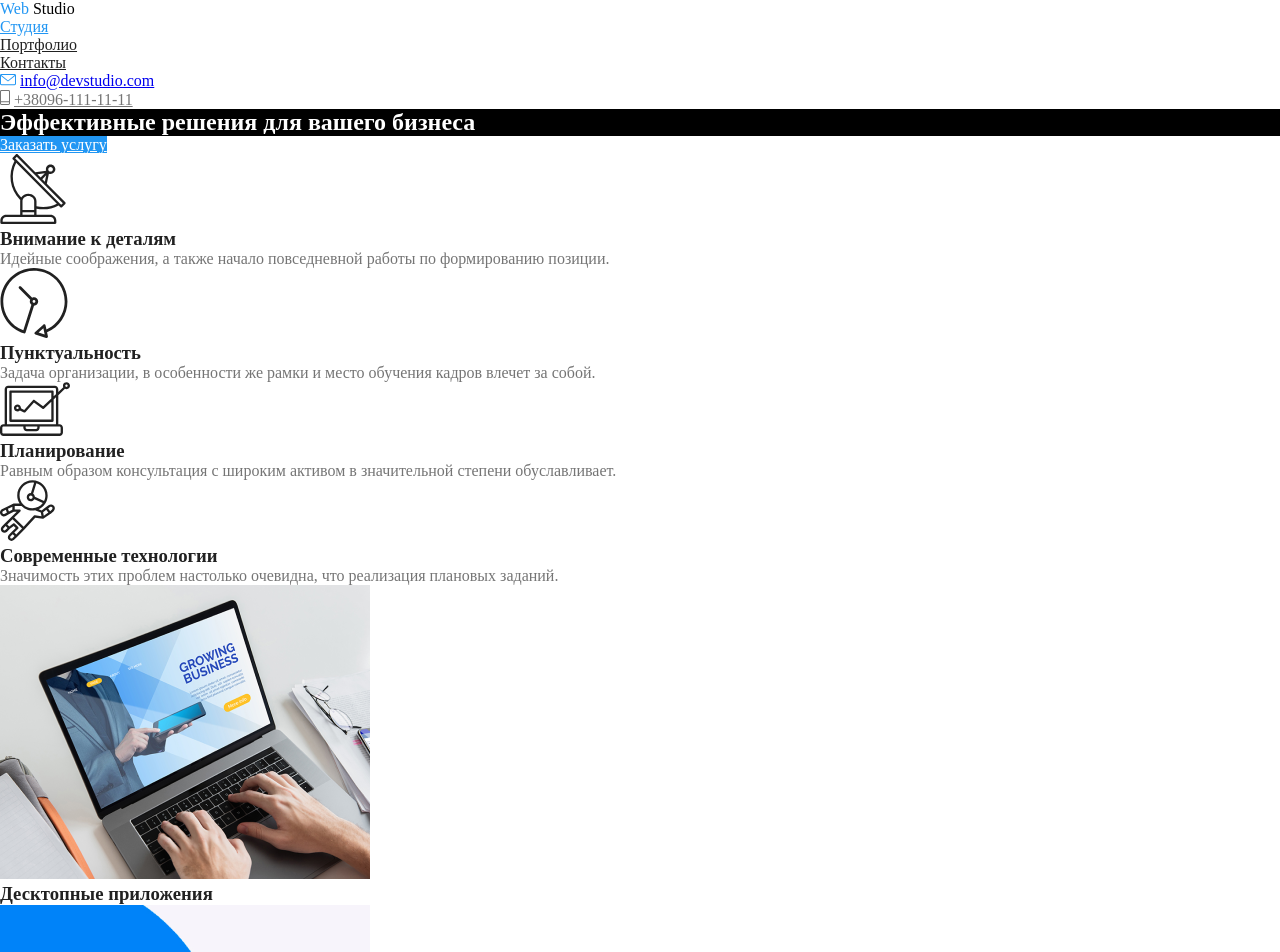
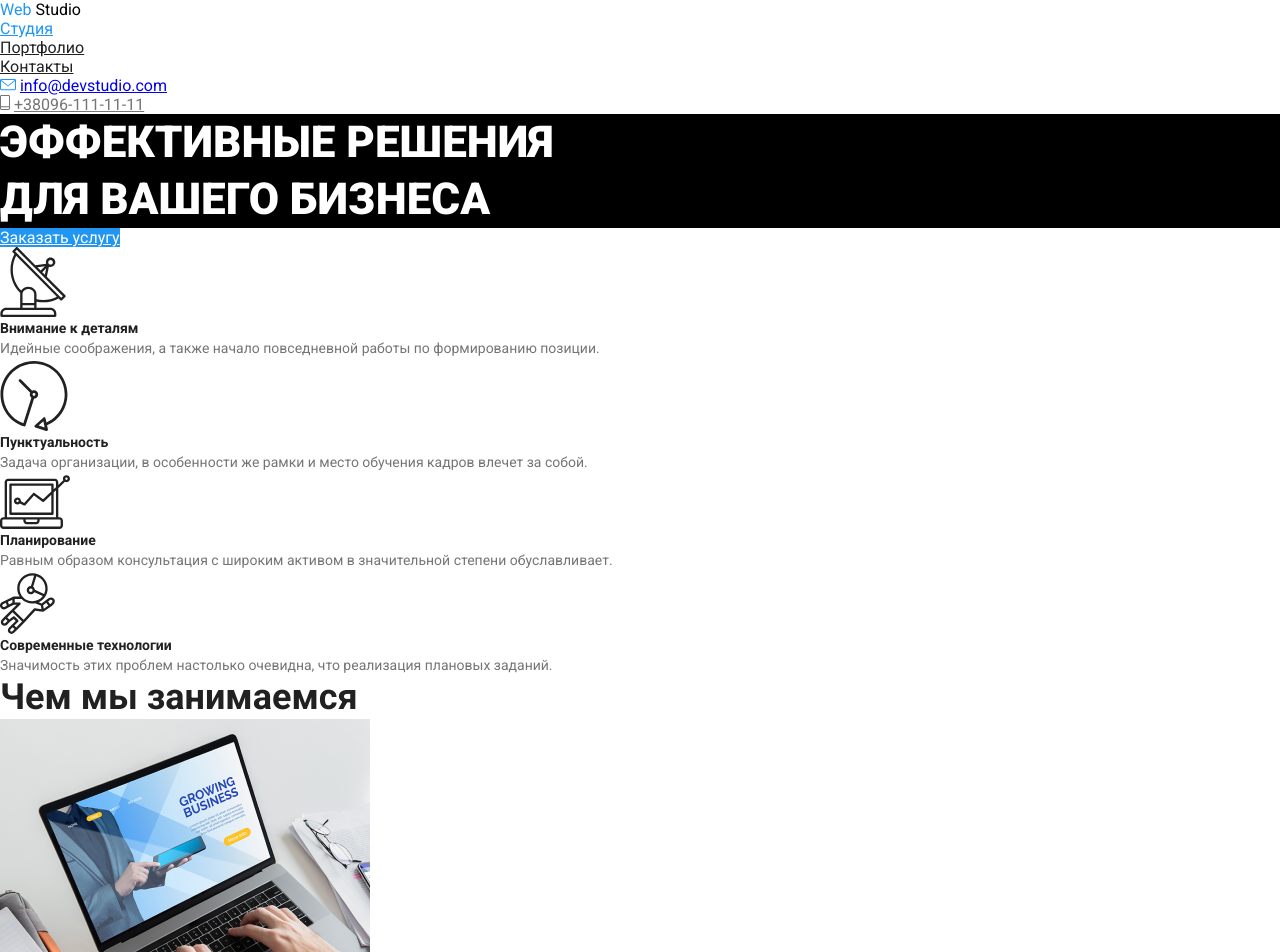
Before and after one commit to Vladislaw1/Home-Work2-, a plain HTML site: page index.html in a window 1280 px wide. Shown: the top 952 px of the page. Drawn offline with Linux system fonts and the light colour scheme.

Commit message:
Стилизирует текст на страницах

```diff
--- a/css/style.css
+++ b/css/style.css
@@ -13,8 +13,40 @@
 .page {
   background-color: #ffffff;
   color: var(--primary-text-color);
+  font-family: Roboto, sans-serif;
 }
-
+h1 {
+  font-family: Roboto, sans-serif;
+  font-weight: 900;
+  font-size: 44px;
+  line-height: 1.3;
+  text-transform: uppercase;
+}
+h2 {
+  font-family: Roboto, sans-serif;
+  font-weight: 700;
+  font-size: 36px;
+  line-height: 1.16;
+}
+.future-list h3 {
+  font-family: Roboto, sans-serif;
+  font-weight: 700;
+  font-size: 14px;
+  line-height: 1.14;
+}
+.future-list .text {
+  font-family: Roboto, sans-serif;
+  font-weight: 400;
+  font-size: 14px;
+  line-height: 1.7;
+}
+.work-list h3 {
+  font-family: Roboto, sans-serif;
+  font-weight: 700;
+  font-size: 14px;
+  line-height: 1.14;
+  text-transform: uppercase;
+}
 /*---Section---*/
 .section-title {
   color: var(--titel-text-color);
--- a/index.html
+++ b/index.html
@@ -4,6 +4,9 @@
 <head>
     <meta charset="UTF-8">
     <meta name="viewport" content="width=device-width, initial-scale=1.0">
+    <link rel="preconnect" href="https://fonts.gstatic.com">
+    <link href="https://fonts.googleapis.com/css2?family=Raleway&family=Roboto:wght@400;500;700;900&display=swap"
+        rel="stylesheet">
     <link rel="stylesheet" type="text/css" href="css/style.css">
     <title>Home-Work2</title>
 </head>
@@ -35,7 +38,7 @@
     <main>
         <!--Герой-->
         <section class="hero">
-            <h1 class="hero-title">Эффективные решения для вашего бизнеса</h1>
+            <h1 class="hero-title">Эффективные решения <br> для вашего бизнеса</h1>
             <a href="" class="button">Заказать услугу</a>
         </section>
         <!--Особенности-->
@@ -67,7 +70,7 @@
         </section>
         <!--Чем мы занимаемся-->
         <section class="section">
-            <h2 class="section-title"></h2>
+            <h2 class="section-title">Чем мы занимаемся</h2>
             <ul class="work-list">
                 <li>
                     <img src="./img/img.png" alt="">
@@ -98,13 +101,13 @@
                             <a href="" class="link"><img src="./img/masseger/instagram 2.svg" alt="Instagram"></a>
                         </li>
                         <li>
-                            <a href="" class="link"><img src="./img/msvg" alt="Twitter"></a>
+                            <a href="" class="link"><img src="./img/masseger/Vector (1).svg" alt="Twitter"></a>
                         </li>
                         <li>
-                            <a href="" class="link"><img src="./img/msvg" alt="Facebook"></a>
+                            <a href="" class="link"><img src="./img/masseger/Vector (2).svg" alt="Facebook"></a>
                         </li>
                         <li>
-                            <a href="" class="link"><img src="./img/masg" alt="Linkedin"></a>
+                            <a href="" class="link"><img src="./img/masseger/linkedin 1.svg" alt="Linkedin"></a>
                         </li>
                     </ul>
                 </li>
@@ -118,13 +121,13 @@
                             <a href="" class="link"><img src="./img/masseger/instagram 2.svg" alt="Instagram"></a>
                         </li>
                         <li>
-                            <a href="" class="link"><img src="./img/msvg" alt="Twitter"></a>
+                            <a href="" class="link"><img src="./img/masseger/Vector (1).svg" alt="Twitter"></a>
                         </li>
                         <li>
-                            <a href="" class="link"><img src="./img/msvg" alt="Facebook"></a>
+                            <a href="" class="link"><img src="./img/masseger/Vector (2).svg" alt="Facebook"></a>
                         </li>
                         <li>
-                            <a href="" class="link"><img src="./img/masg" alt="Linkedin"></a>
+                            <a href="" class="link"><img src="./img/masseger/linkedin 1.svg" alt="Linkedin"></a>
                         </li>
                     </ul>
                 </li>
@@ -138,13 +141,13 @@
                             <a href="" class="link"><img src="./img/masseger/instagram 2.svg" alt="Instagram"></a>
                         </li>
                         <li>
-                            <a href="" class="link"><img src="./img/msvg" alt="Twitter"></a>
+                            <a href="" class="link"><img src="./img/masseger/Vector (1).svg" alt="Twitter"></a>
                         </li>
                         <li>
-                            <a href="" class="link"><img src="./img/msvg" alt="Facebook"></a>
+                            <a href="" class="link"><img src="./img/masseger/Vector (2).svg" alt="Facebook"></a>
                         </li>
                         <li>
-                            <a href="" class="link"><img src="./img/masg" alt="Linkedin"></a>
+                            <a href="" class="link"><img src="./img/masseger/linkedin 1.svg" alt="Linkedin"></a>
                         </li>
                     </ul>
                 </li>
@@ -158,13 +161,13 @@
                             <a href="" class="link"><img src="./img/masseger/instagram 2.svg" alt="Instagram"></a>
                         </li>
                         <li>
-                            <a href="" class="link"><img src="./img/masseger/Vector(1).svg" alt="Twitter"></a>
+                            <a href="" class="link"><img src="./img/masseger/Vector (1).svg" alt="Twitter"></a>
                         </li>
                         <li>
-                            <a href="" class="link"><img src="./img/masseger/Vector(2).svg" alt="Facebook"></a>
+                            <a href="" class="link"><img src="./img/masseger/Vector (2).svg" alt="Facebook"></a>
                         </li>
                         <li>
-                            <a href="" class="link"><img src="./img/mag" alt="Linkedin"></a>
+                            <a href="" class="link"><img src="./img/masseger/linkedin 1.svg" alt="Linkedin"></a>
                         </li>
                     </ul>
                 </li>
```
Also changed, not shown: portfolio.html (+2 -2 lines).
